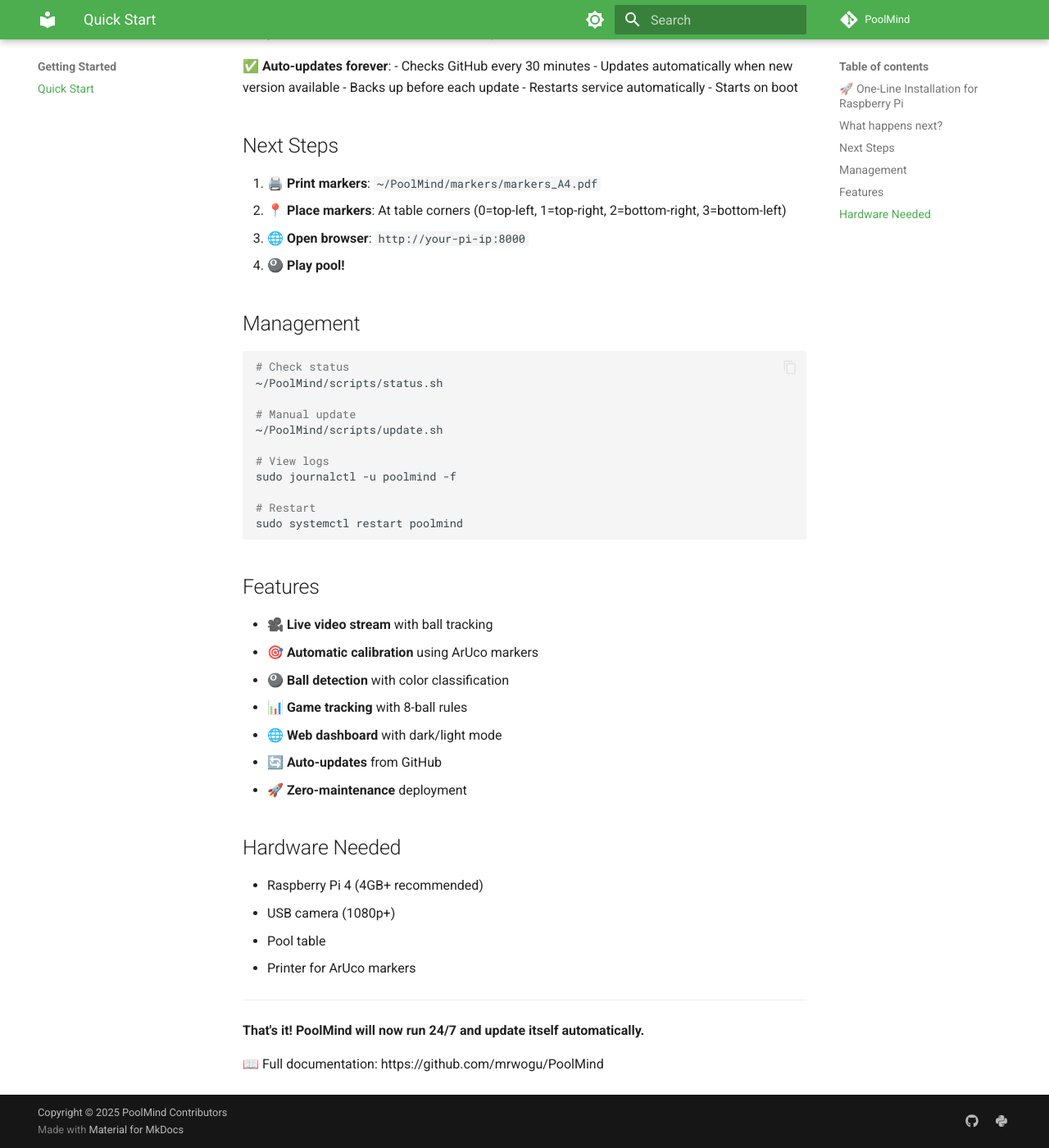
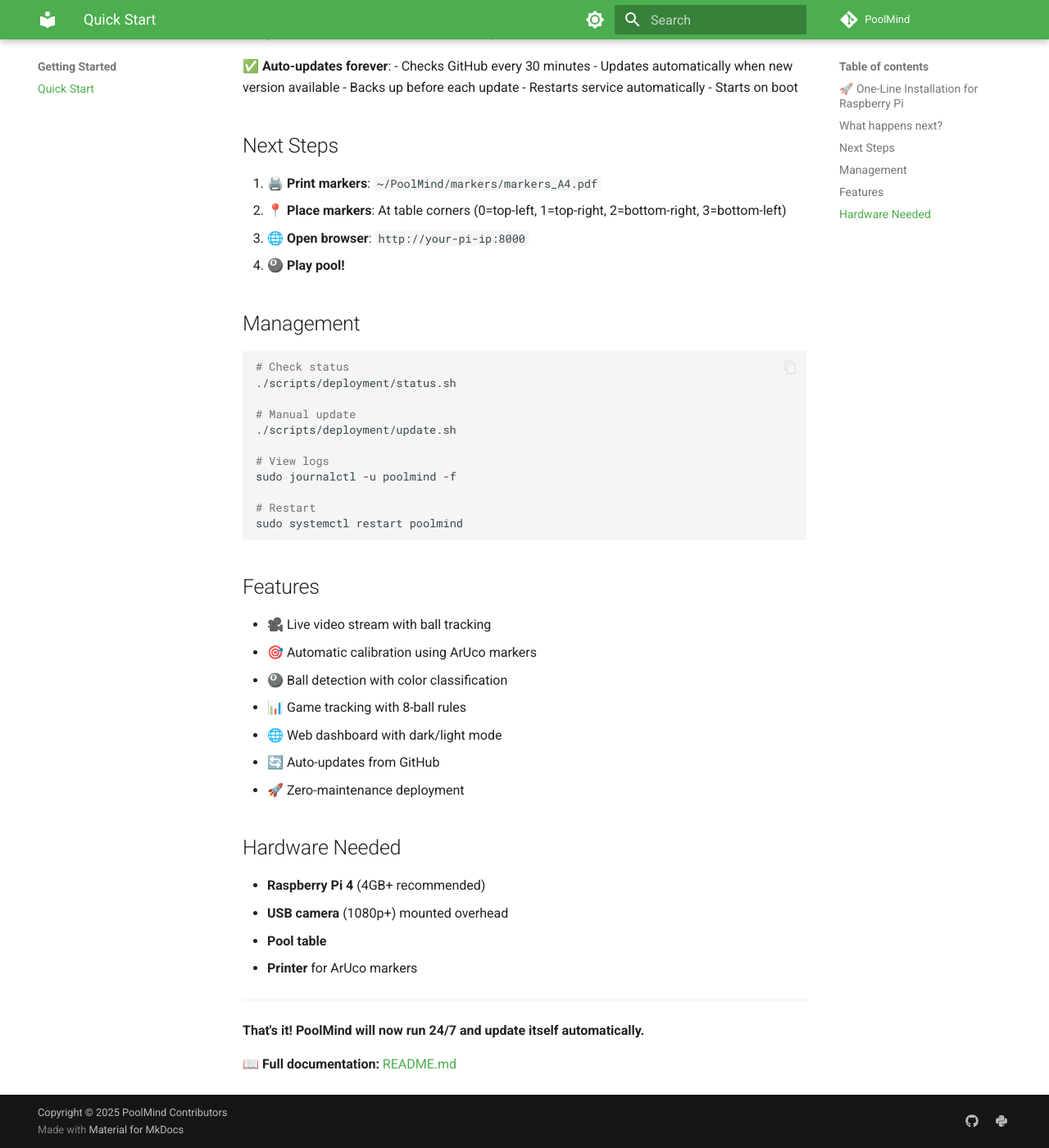
Before and after one commit to mrwogu/PoolMind, an MkDocs documentation site: the page built from docs/QUICKSTART.md, in a window 1280 px wide and 1400 px high, scrolled down 474 px. Shown: the whole window at 82% size. Built offline with MkDocs 1.6.1 and Material for MkDocs 9.7.7, drawn with Linux system fonts in a browser that asks for light colours; comment, search, counter and statistics services are not loaded.

Commit message:
fix: correct script paths and streamline QUICKSTART.md
- Fix incorrect script paths to ./scripts/deployment/
- Streamline content to avoid duplication with README.md
- Make QUICKSTART more focused on quick setup process
- Sync both root and docs/ versions of the file
- Improve link to main documentation

````diff
--- a/docs/QUICKSTART.md
+++ b/docs/QUICKSTART.md
@@ -34,10 +34,10 @@
 
 ```bash
 # Check status
-~/PoolMind/scripts/status.sh
+./scripts/deployment/status.sh
 
 # Manual update
-~/PoolMind/scripts/update.sh
+./scripts/deployment/update.sh
 
 # View logs
 sudo journalctl -u poolmind -f
@@ -48,23 +48,23 @@
 
 ## Features
 
-- 🎥 **Live video stream** with ball tracking
-- 🎯 **Automatic calibration** using ArUco markers
-- 🎱 **Ball detection** with color classification
-- 📊 **Game tracking** with 8-ball rules
-- 🌐 **Web dashboard** with dark/light mode
-- 🔄 **Auto-updates** from GitHub
-- 🚀 **Zero-maintenance** deployment
+- 🎥 Live video stream with ball tracking
+- 🎯 Automatic calibration using ArUco markers
+- 🎱 Ball detection with color classification
+- 📊 Game tracking with 8-ball rules
+- 🌐 Web dashboard with dark/light mode
+- 🔄 Auto-updates from GitHub
+- 🚀 Zero-maintenance deployment
 
 ## Hardware Needed
 
-- Raspberry Pi 4 (4GB+ recommended)
-- USB camera (1080p+)
-- Pool table
-- Printer for ArUco markers
+- **Raspberry Pi 4** (4GB+ recommended)
+- **USB camera** (1080p+) mounted overhead
+- **Pool table**
+- **Printer** for ArUco markers
 
 ---
 
 **That's it! PoolMind will now run 24/7 and update itself automatically.**
 
-📖 Full documentation: https://github.com/mrwogu/PoolMind
+📖 **Full documentation:** [README.md](README.md)
````
Also changed, not shown: other parts of docs/QUICKSTART.md (+1 -1 lines), QUICKSTART.md (+15 -15 lines).
